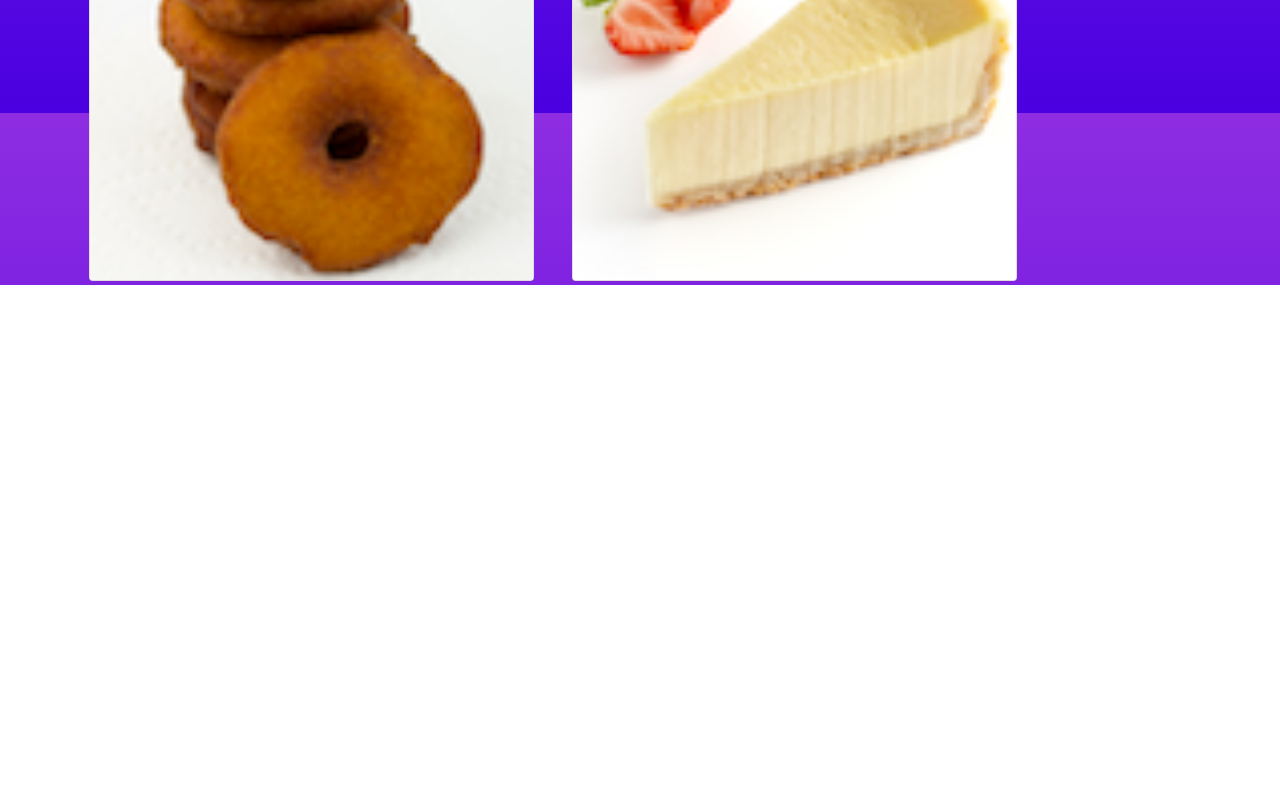
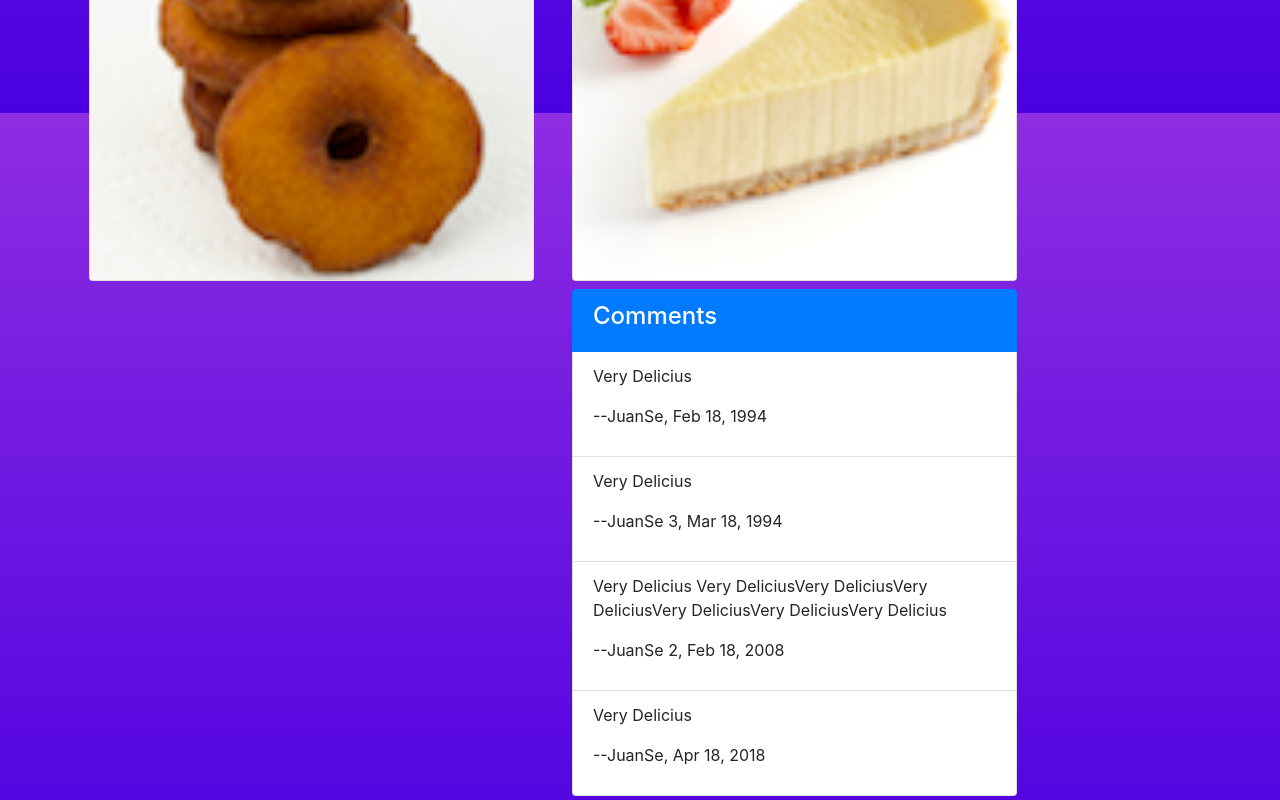
Before and after one commit to JuanSeBestia/react-first-app, a React (Create React App) app: page / in a window 1280 px wide. Shown: the part 687-1487 px from the top of the page. Before the commit the page ends 972 px from the top, so only its background shows below. Built offline with nearby package versions, Linux system fonts and the light colour scheme.

Commit message:
Assigment 1

```diff
--- a/package.json
+++ b/package.json
@@ -24,5 +24,8 @@
     "not dead",
     "not ie <= 11",
     "not op_mini all"
-  ]
+  ],
+  "devDependencies": {
+    "lite-server": "^2.4.0"
+  }
 }
--- a/src/App.css
+++ b/src/App.css
@@ -5,23 +5,13 @@ body{
   background-attachment: fixed;
 }
 .App {
-  text-align: center;
-  height: 100%;
+
 }
 
-.App-header {
-  background-color: #282c34;
-  display: flex;
-  flex-direction: column;
-  align-items: center;
-  justify-content: center;
-  font-size: calc(10px + 2vmin);
-  color: white;
+.card-title{
+  font-weight: bold;
 }
 
-.App-link {
-  color: #61dafb;
-}
 
 @keyframes App-logo-spin {
   from {
--- a/src/App.js
+++ b/src/App.js
@@ -5,9 +5,7 @@ import './App.css';
 
 import { DISHES } from './shared/dishes'
 
-import Navigation from './components/navigation/Navigations';
-import Menu from './components/menu/MenuComponent';
-import Tasks from './components/task/Tasks';
+import MainComponent from './components/MainComponent';
 
 
 class App extends Component {
@@ -21,19 +19,10 @@ class App extends Component {
 
   }
 
-
-
-
-
-
-
   render() {
     return (
       <div className="App">
-        <Navigation notification={this.state.dishes.length} title={this.state.title}></Navigation>
-
-        <Menu dishes={this.state.dishes} />
-
+        <MainComponent dishes={this.state.dishes} />
       </div>
     );
   }
--- /dev/null
+++ b/src/components/MainComponent.js
@@ -0,0 +1,39 @@
+import React, { Component } from 'react';
+
+import { DISHES } from '../shared/dishes'
+import Menu from './menu/MenuComponent';
+import DishDetail from './menu/DishdetailComponent';
+import Navigation from './navigation/Navigations';
+
+
+class MainComponent extends Component {
+    constructor(props) {
+        super(props);
+        this.state = {
+            title: "JuanSe Excersises",
+            dishes: DISHES,
+            selectedDish: null
+        };
+        console.log("Hellow MainComponent", { state: this.state });
+    }
+
+    onDishSelect(dishId) {
+        this.setState({
+            selectedDish: dishId
+        })
+    }
+
+    render() {
+        return (
+            <div>
+                <Navigation notification={this.state.dishes.length} title={this.state.title}></Navigation>
+
+                <Menu onClick={(dishId) => this.onDishSelect(dishId)} dishes={this.state.dishes} />
+
+                <DishDetail dish={this.state.dishes.find(dish => dish.id === this.state.selectedDish)} />
+            </div>
+        );
+    }
+}
+
+export default MainComponent;
--- /dev/null
+++ b/src/components/menu/DishdetailComponent.js
@@ -0,0 +1,68 @@
+import React, { Component } from 'react';
+import { Card, CardImg, CardText, CardBody, CardTitle, ListGroupItem, ListGroup } from 'reactstrap';
+import { COMMETNS } from '../../shared/dishes';
+
+class DishDetail extends Component {
+    constructor(props) {
+        super(props);
+        this.state = {
+            comments: COMMETNS
+        };
+    }
+
+    render() {
+        return (
+            <div className="container">
+                <div className="row">
+                    <div className="col-12 col-md-5 m-1">
+                        {this.renderDish(this.props.dish)}
+                    </div>
+                    <div className="col-12 col-md-5 m-1">
+                        {this.renderComments()}
+                    </div>
+                </div>
+            </div>
+
+        )
+    }
+
+    renderDish(dish) {
+        if (dish != null)
+            return (
+                <Card>
+                    <CardImg top src={dish.image} alt={dish.name} />
+                    <CardBody>
+                        <CardTitle>{dish.name}</CardTitle>
+                        <CardText>{dish.description}</CardText>
+                    </CardBody>
+                </Card>
+            );
+        else
+            return (
+                <div></div>
+            );
+    }
+
+    renderComments() {
+        const comments = this.state.comments.map((comment) => {
+            return (
+                <ListGroupItem key={comment.id} >
+                    <p>{comment.comment}</p>
+                    <p>--{comment.user}, {new Intl.DateTimeFormat('en-US', { year: 'numeric', month: 'short', day: '2-digit'}).format(comment.date)}</p>
+                </ListGroupItem>
+
+            );
+        });
+        return (
+            <ListGroup>
+                <ListGroupItem active>
+                    <h4>Comments</h4>
+                </ListGroupItem>
+                {/* LIST OF COMMENTS */}
+                {comments}
+            </ListGroup>
+        )
+    }
+}
+
+export default DishDetail
--- a/src/components/menu/MenuComponent.js
+++ b/src/components/menu/MenuComponent.js
@@ -1,8 +1,6 @@
 import React, { Component } from 'react';
-import {
-    Card, CardImg, CardImgOverlay, CardText, CardBody,
-    CardTitle
-} from 'reactstrap';
+import { Card, CardImg, CardImgOverlay, CardTitle } from 'reactstrap';
+
 
 class Menu extends Component {
     constructor(props) {
@@ -13,33 +11,15 @@ class Menu extends Component {
     }
 
     onDishSelect(dish) {
-        this.setState({
-            selectedDish: dish
-        })
+        this.props.onClick(dish.id);
     }
 
-    renderDish(dish) {
-        if (dish != null)
-            return (
-                <Card>
-                    <CardImg top src={dish.image} alt={dish.name} />
-                    <CardBody>
-                        <CardTitle>{dish.name}</CardTitle>
-                        <CardText>{dish.description}</CardText>
-                    </CardBody>
-                </Card>
-            );
-        else
-            return (
-                <div></div>
-            );
-    }
 
     render() {
         const menu = this.props.dishes.map((dish) => {
             return (
                 <div key={dish.id} className="col-12 col-md-5 m-1">
-                    <Card onClick={() => this.onDishSelect(dish)}>
+                    <Card onClick={() => this.props.onClick(dish.id)}>
                         <CardImg width="100%" src={dish.image} alt={dish.name} />
                         <CardImgOverlay>
                             <CardTitle>{dish.name}</CardTitle>
@@ -54,9 +34,6 @@ class Menu extends Component {
                 <div className="row">
                     {menu}
                 </div>
-                <div className="row">
-                    {this.renderDish(this.state.selectedDish)}
-                </div>
             </div>
         );
     }
--- a/src/shared/dishes.js
+++ b/src/shared/dishes.js
@@ -1,3 +1,30 @@
 import { dishes } from '../mocks/dishes.json'
 
 export const DISHES = dishes;
+
+export const COMMETNS = [
+    {
+        id:0,
+        date: new Date("1994-02-18"),
+        user: "JuanSe",
+        comment: "Very Delicius",
+    },
+    {
+        id:1,
+        date: new Date("1994-03-18"),
+        user: "JuanSe 3",
+        comment: "Very Delicius",
+    },
+    {
+        id:2,
+        date: new Date("2008-02-18"),
+        user: "JuanSe 2",
+        comment: "Very Delicius Very DeliciusVery DeliciusVery DeliciusVery DeliciusVery DeliciusVery Delicius",
+    },
+    {
+        id:3,
+        date: new Date("2018-04-18"),
+        user: "JuanSe",
+        comment: "Very Delicius",
+    },
+];
```
Also changed, not shown: 1 other file (tests, documents, lock files or other folders).
